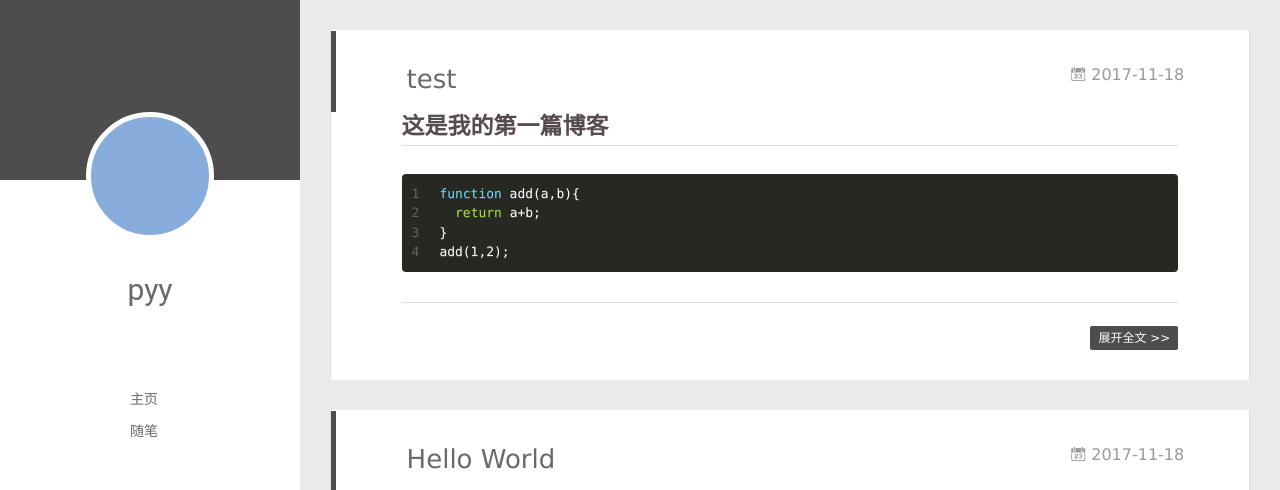
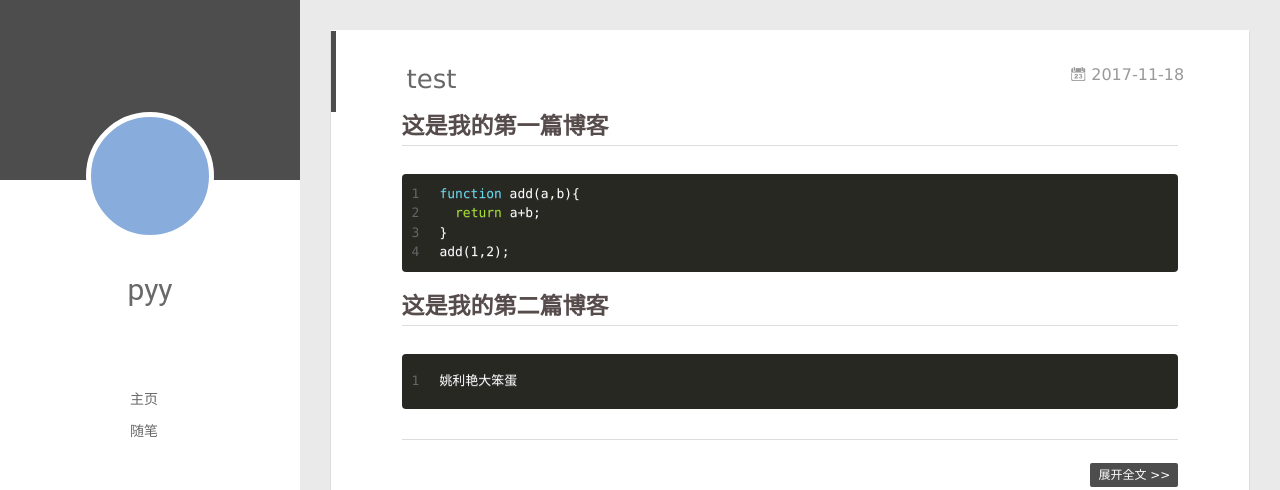
Before and after one commit to zpyyz17/zpyyz17.github.io, a plain HTML site: page index.html in a window 1280 px wide. Shown: the top 490 px of the page. Drawn offline with Linux system fonts and the light colour scheme; no server answers.

Commit message:
Site updated: 2017-11-18 15:41:20

```diff
--- a/index.html
+++ b/index.html
@@ -172,6 +172,8 @@
     <div class="article-entry" itemprop="articleBody">
 
         <h2 id="这是我的第一篇博客"><a href="#这是我的第一篇博客" class="headerlink" title="这是我的第一篇博客"></a>这是我的第一篇博客</h2><figure class="highlight bash"><table><tr><td class="gutter"><pre><span class="line">1</span><br><span class="line">2</span><br><span class="line">3</span><br><span class="line">4</span><br></pre></td><td class="code"><pre><span class="line"><span class="keyword">function</span> add(a,b)&#123;</span><br><span class="line">  <span class="built_in">return</span> a+b;</span><br><span class="line">&#125;</span><br><span class="line">add(1,2);</span><br></pre></td></tr></table></figure>
+<h2 id="这是我的第二篇博客"><a href="#这是我的第二篇博客" class="headerlink" title="这是我的第二篇博客"></a>这是我的第二篇博客</h2><figure class="highlight bash"><table><tr><td class="gutter"><pre><span class="line">1</span><br></pre></td><td class="code"><pre><span class="line">姚利艳大笨蛋</span><br></pre></td></tr></table></figure>
+
 
 
 
```
Also changed, not shown: 2017/11/18/test/index.html (+6 -4 lines).
